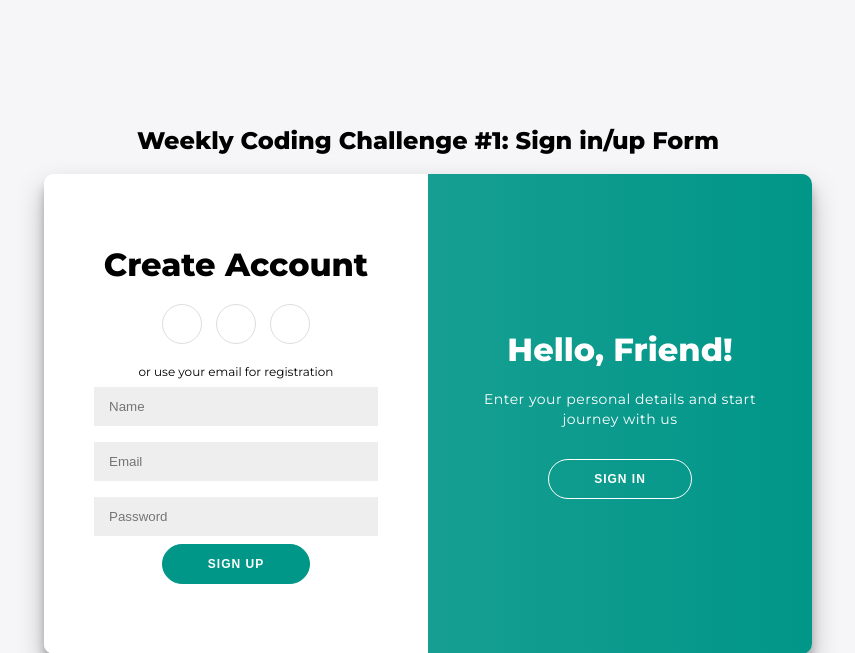
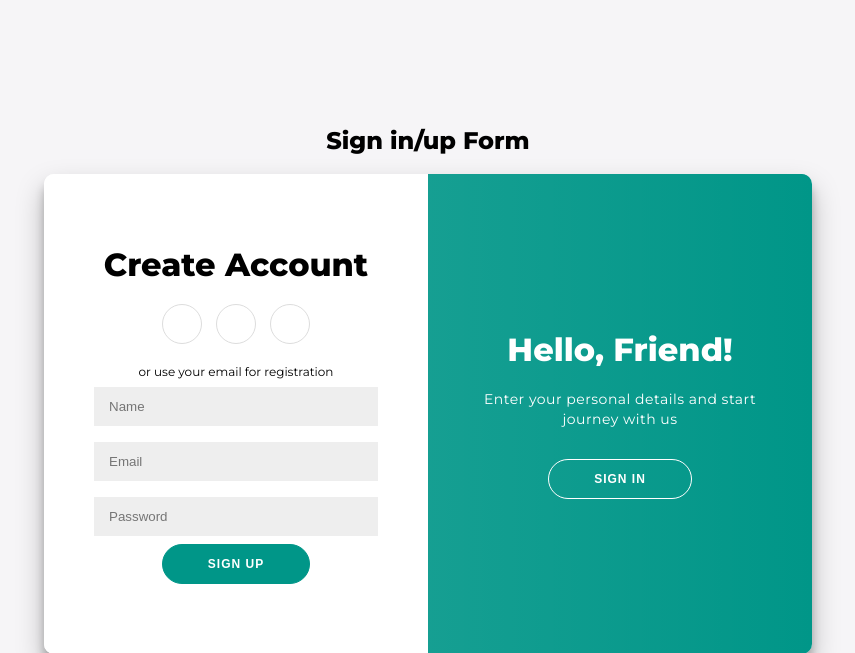
Before and after one commit to asakeev01/ORT, a Django app: page /register/ in a window 1280 px wide. Shown: the top 653 px of the page, without its empty margins (212-1067 px from the left). Run offline with Django 3.2, Linux system fonts and the light colour scheme; parts of the project's set-up code (start-up, migrations or seed data) failed here and were passed over.

Commit message:
final push

```diff
--- a/templates/users/login.html
+++ b/templates/users/login.html
@@ -8,7 +8,7 @@
 </head>
 <body>
 
-<h2>Weekly Coding Challenge #1: Sign in/up Form</h2>
+<h2>Sign in/up Form</h2>
 <div class="container" id="container">
 	<div class="form-container sign-up-container">
 		<form action="" method="POST">
--- a/templates/users/register.html
+++ b/templates/users/register.html
@@ -8,7 +8,7 @@
 </head>
 <body>
 
-<h2>Weekly Coding Challenge #1: Sign in/up Form</h2>
+<h2>Sign in/up Form</h2>
 <div class="container" id="container">
 	<div class="form-container sign-in-container">
 		<form action="" method="POST">
```
Also changed, not shown: db.sqlite3, questionImages/Penguins.jpg (deleted), questionImages/capa.jpg (deleted).
